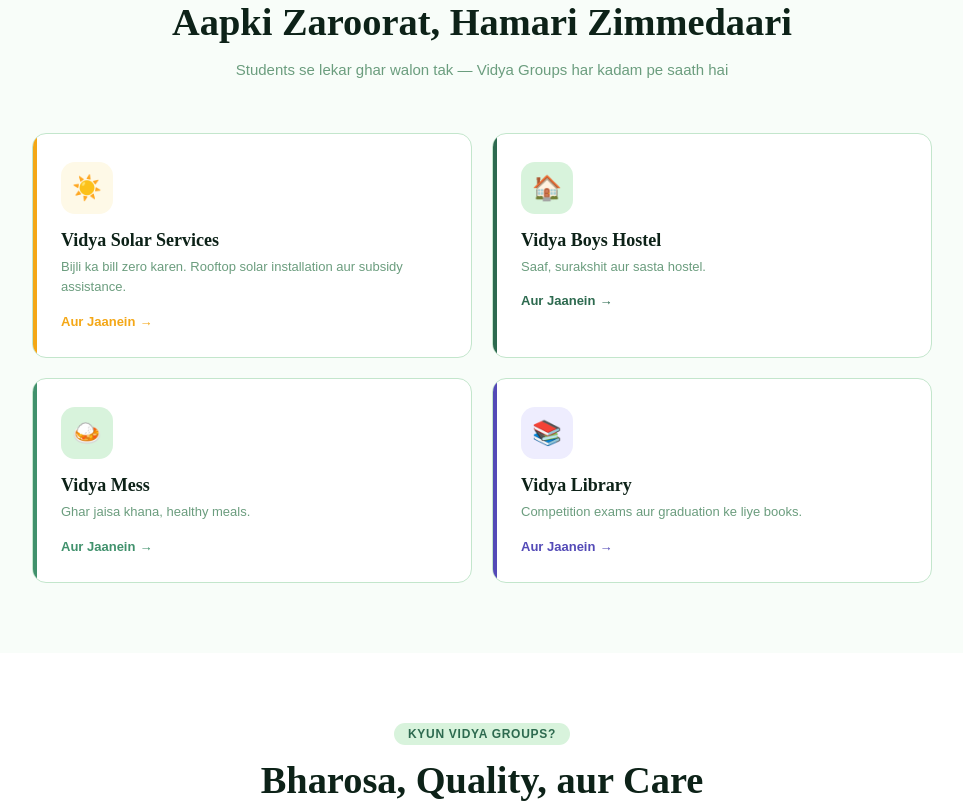
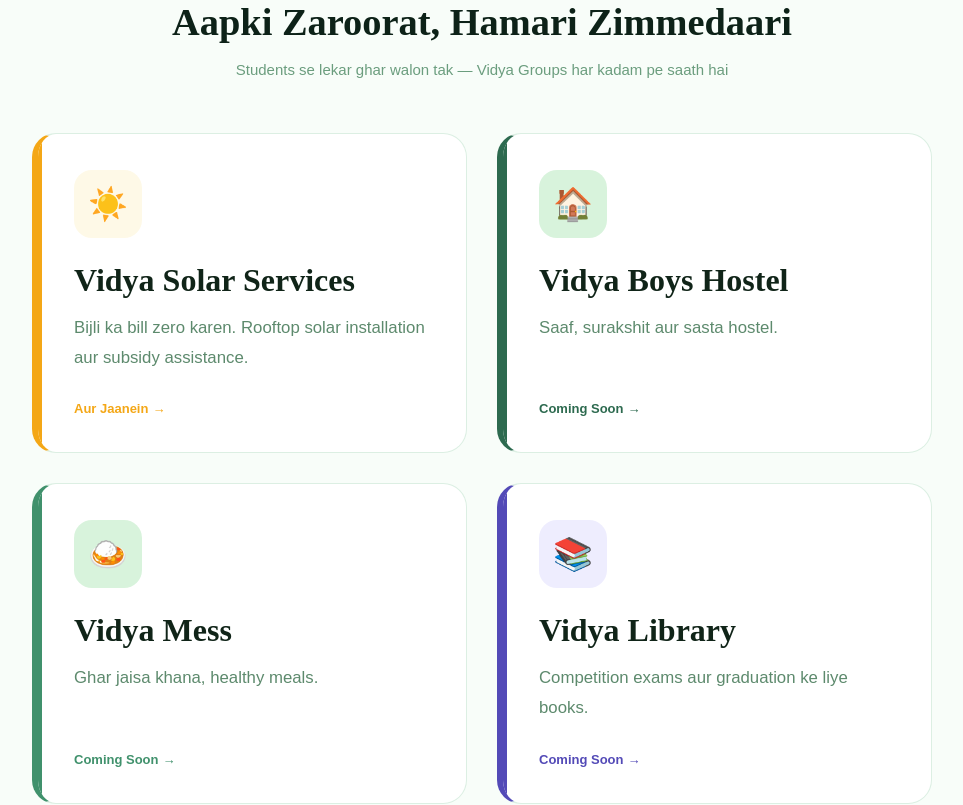
Before and after one commit to Kuldeep-Dixit/Vidya-Group, a React (Vite) app: page / in a window 1280 px wide. Shown: the part 980-1785 px from the top of the page, without its empty margins (158-1121 px from the left). Built offline with nearby package versions, Linux system fonts and the light colour scheme.

Commit message:
some minor changes

```diff
--- a/src/components/BusinessCards.jsx
+++ b/src/components/BusinessCards.jsx
@@ -55,16 +55,12 @@ export default function BusinessCards() {
       </div>
 
       <div className="biz-grid">
-        {cards.map((card, index) => (
-          <Link
-            to={card.link || "#"}
-            key={index}
-            className="biz-card"
-            style={{
-              "--accent-color": card.color,
-              "--icon-bg": card.bg,
-            }}
-          >
+  {cards.map((card, index) => {
+    const isComingSoon =
+      !card.link;
+
+    const content = (
+      <>
         <div className="biz-card-icon">
           {card.icon}
         </div>
@@ -74,10 +70,43 @@ export default function BusinessCards() {
         <p>{card.desc}</p>
 
         <span className="biz-card-link">
-              Aur Jaanein
+          {isComingSoon
+            ? "Coming Soon"
+            : "Aur Jaanein"}
         </span>
+      </>
+    );
+
+    return isComingSoon ? (
+      <button
+        key={index}
+        className="biz-card"
+        style={{
+          "--accent-color": card.color,
+          "--icon-bg": card.bg,
+        }}
+        onClick={() =>
+          alert(
+            `${card.title} Coming Soon 🚀`
+          )
+        }
+      >
+        {content}
+      </button>
+    ) : (
+      <Link
+        to={card.link}
+        key={index}
+        className="biz-card"
+        style={{
+          "--accent-color": card.color,
+          "--icon-bg": card.bg,
+        }}
+      >
+        {content}
       </Link>
-        ))}
+    );
+  })}
 </div>
     </section>
   );
--- a/src/components/Footer.jsx
+++ b/src/components/Footer.jsx
@@ -19,7 +19,16 @@ export default function Footer() {
           <ul>
             <li>
               <Link to="/solar">
-                Solar Services
+                Vidya Solar Services
+              </Link> <br />
+              <Link to="#">
+                Vidya Mess
+              </Link><br />
+              <Link to="#">
+                Vidya Boys Hostel
+              </Link><br />
+              <Link to="#">
+                Vidya Library
               </Link>
             </li>
           </ul>
@@ -46,7 +55,7 @@ export default function Footer() {
 
       <div className="footer-bottom">
         <span>
-          © 2024 Vidya Groups
+          © 2026 Vidya Groups
         </span>
 
         <span>
--- a/src/components/Hero.jsx
+++ b/src/components/Hero.jsx
@@ -10,7 +10,7 @@ export default function Hero() {
 
       <div className="hero-content">
         <div className="hero-badge">
-          Ghaziabad ka Bharosa · Since 2018
+          Ghaziabad ka Bharosa · Since 2022
         </div>
 
         <h1>
--- a/src/styles/global.css
+++ b/src/styles/global.css
@@ -988,3 +988,95 @@
       .footer-grid { grid-template-columns: 1fr; }
       .calc-result-grid { grid-template-columns: 1fr; }
     }
+
+    .biz-card {
+  width: 100%;
+  text-align: left;
+  border: none;
+  background: white;
+  cursor: pointer;
+  font: inherit;
+  text-decoration: none;
+  display: flex;
+  flex-direction: column;
+}
+
+button.biz-card {
+  appearance: none;
+}
+.biz-grid {
+  display: grid;
+  grid-template-columns: repeat(2, 1fr);
+  gap: 30px;
+}
+
+.biz-card {
+  width: 100%;
+  min-height: 280px;
+  padding: 36px;
+  border-radius: 24px;
+  border-left: 6px solid var(--accent-color);
+  background: white;
+  text-decoration: none;
+  display: flex;
+  flex-direction: column;
+  align-items: flex-start;
+  justify-content: flex-start;
+  transition: 0.3s ease;
+  cursor: pointer;
+  text-align: left;
+  font: inherit;
+  border-top: 1px solid #dcefe3;
+  border-right: 1px solid #dcefe3;
+  border-bottom: 1px solid #dcefe3;
+}
+
+button.biz-card {
+  appearance: none;
+}
+
+.biz-card:hover {
+  transform: translateY(-6px);
+  box-shadow: 0 12px 30px rgba(0, 0, 0, 0.08);
+}
+
+.biz-card-icon {
+  width: 68px;
+  height: 68px;
+  border-radius: 18px;
+  background: var(--icon-bg);
+  display: flex;
+  align-items: center;
+  justify-content: center;
+  font-size: 32px;
+  margin-bottom: 24px;
+}
+
+.biz-card h3 {
+  font-size: 2rem;
+  margin-bottom: 14px;
+  color: #102418;
+}
+
+.biz-card p {
+  font-size: 1.05rem;
+  line-height: 1.8;
+  color: #5d8a6d;
+  margin-bottom: 28px;
+}
+
+.biz-card-link {
+  margin-top: auto;
+  font-weight: 700;
+  color: var(--accent-color);
+}
+
+::selection {
+  background: #2d6a4f;
+  color: white;
+}
+
+::-moz-selection {
+  background: #2d6a4f;
+  color: white;
+}
```
Lines whose indentation alone changed are shown as unchanged.
